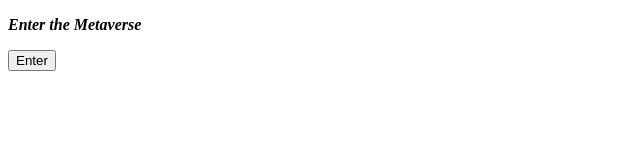
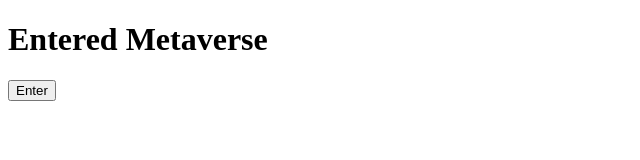
Before and after one commit to acciojob/enter-metaverse-prashantzanzan25, a website: page main.html in a window 1280 px wide. Both pictures are taken after a click on the button "Enter". Shown: the whole page, without its empty margins (0-640 px from the left). Drawn offline with Linux system fonts and the light colour scheme.

Commit message:
created a submission

```diff
--- a/main.html
+++ b/main.html
@@ -8,18 +8,11 @@
 
 <body>
 
-	<p id="status">
-		<b><i>
-			Enter the Metaverse
-		</i></b>
-	</p>
+	<h1 id="status">Enter the Metaverse</h1>
+	<button id="enterBtn">Enter</button>
 
-	<button id="enterBtn">
-		Enter
-	</button>
 	<!-- the entire body must be written by student -->
-    <script type="text/javascript" src="./script.js">
-</script>
+    <script type="text/javascript" src="./script.js"></script>
 
 </body>
 
--- a/script.js
+++ b/script.js
@@ -1 +1,4 @@
 //your JS code here. If required.
+document.getElementById("enterBtn").addEventListener("click", function() {
+  document.getElementById("status").textContent = "Entered Metaverse";
+});
```
